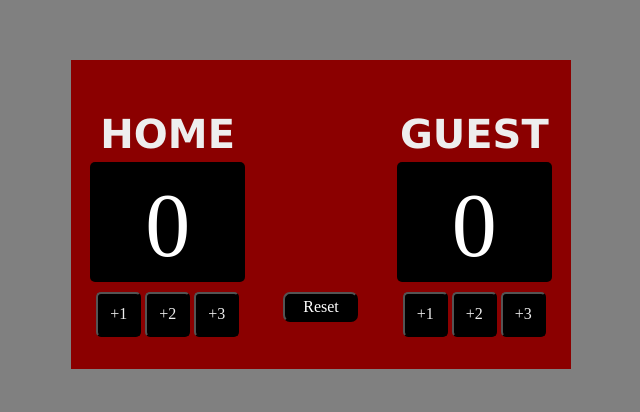
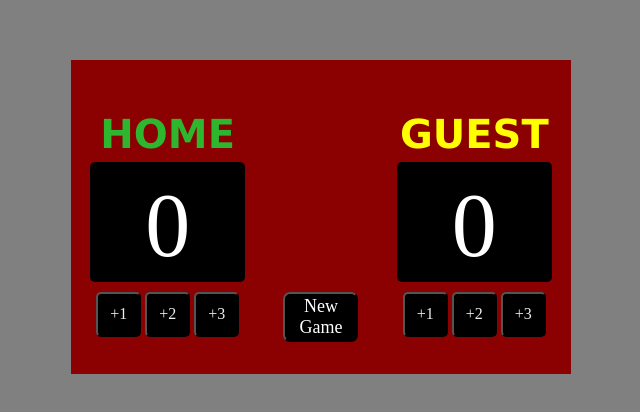
Before and after one commit to TiffyAlva/Basketball-Scoreboard, a website built with Vite: page index.html in a window 1280 px wide. Shown: the part 196-608 px from the top of the page, without its empty margins (319-959 px from the left). Built offline with nearby package versions, Linux system fonts and the light colour scheme.

Commit message:
reset button

```diff
--- a/index.css
+++ b/index.css
@@ -3,6 +3,7 @@ body {
     margin: 0;
     text-align: center;
     background: grey;
+
 }
 
 .container {
@@ -13,10 +14,12 @@ body {
     justify-content: space-around;
     padding: 2em 0;
     margin: 20% auto;
+
 }
 
 .text-home {
-  color: #eeeeee;
+  /* color: #eeeeee; */
+  color: rgb(47, 182, 47);
   font-family: Verdana;
   font-size: 40px;
   font-weight: 700;
@@ -28,7 +31,8 @@ body {
 }
 
 .text-guest {
-  color: #eeeeee;
+  /* color: #eeeeee; */
+  color: yellow;
   font-family: Verdana;
   font-size: 40px;
   font-weight: 700;
@@ -79,9 +83,11 @@ body {
   margin-left: auto;
   background-color: black;
   color: white;
-  height: 30px;
+  height: 50px;
   width: 75px;
   border-radius: 7px;
+  font-size: 18px;
+
 }
 
 .reset-btn:hover {
--- a/index.html
+++ b/index.html
@@ -15,7 +15,7 @@
       <button class="point-btn" id="home-score-btn-3" onclick="increaseHomeScoreThree()">+3</button>
     </div>
     <div>
-      <button class="reset-btn">Reset</button>
+      <button class="reset-btn" id="reset" onclick="newGame()">New Game</button>
     </div>
     <div>
         <h3 class="text-guest">GUEST</h3>
```
Also changed, not shown: index.js (+12 -1 lines).
